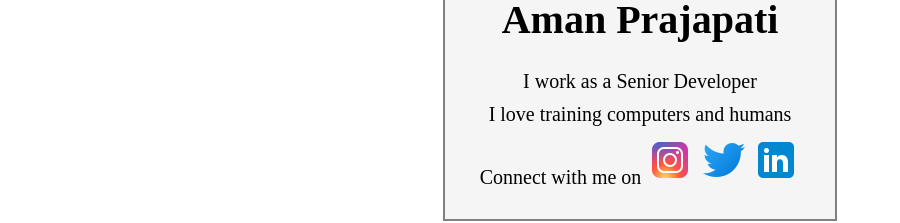
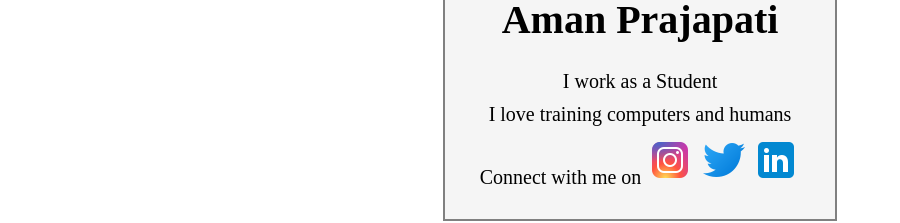
Before and after one commit to aman-prajapati05/thursdaygit, a plain HTML site: page INDEX.HTML in a window 1280 px wide. Shown: the part 424-647 px from the top of the page, without its empty margins (0-900 px from the left). Drawn offline with Linux system fonts and the light colour scheme.

Commit message:
change senior developer

```diff
--- a/INDEX.HTML
+++ b/INDEX.HTML
@@ -15,7 +15,7 @@
         Aman Prajapati
     </h1>
     <p>
-        I work as a Senior Developer
+        I work as a Student
     </p>
     <p>
         I love training computers and humans
```
